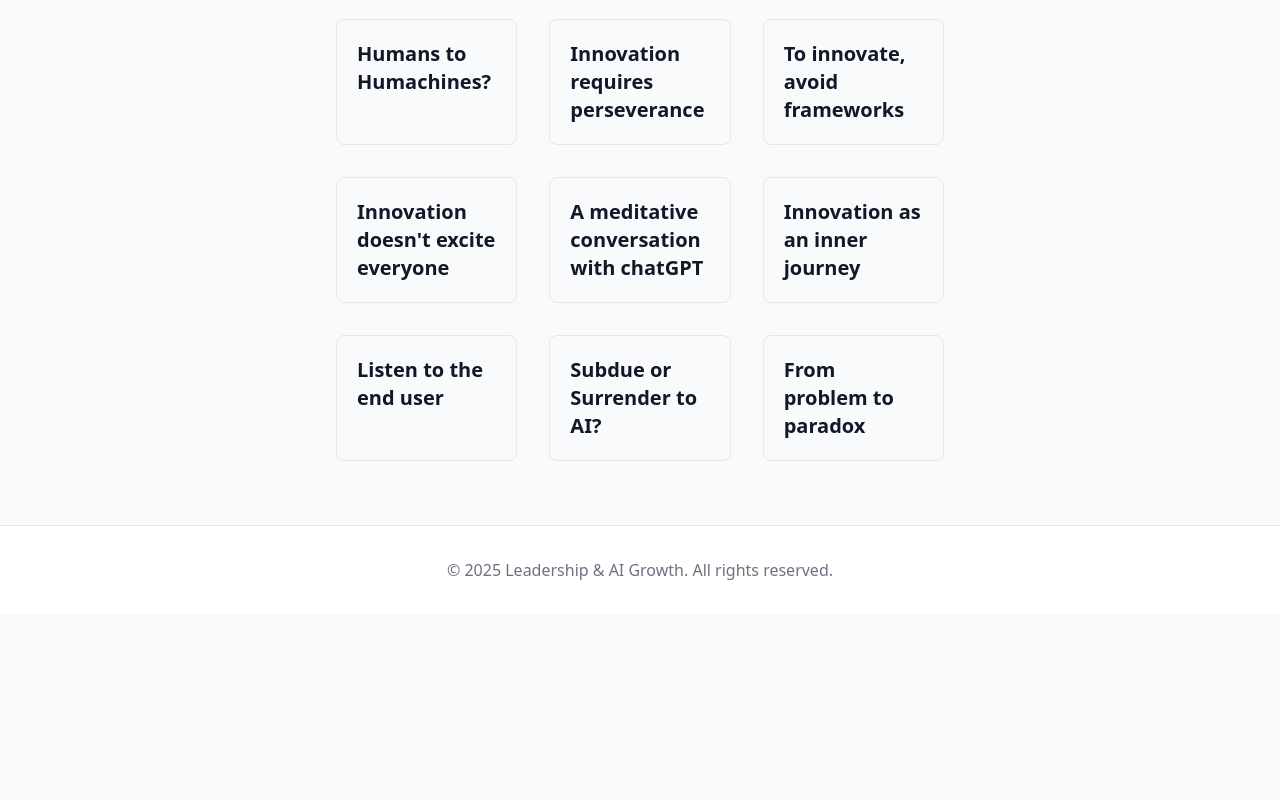
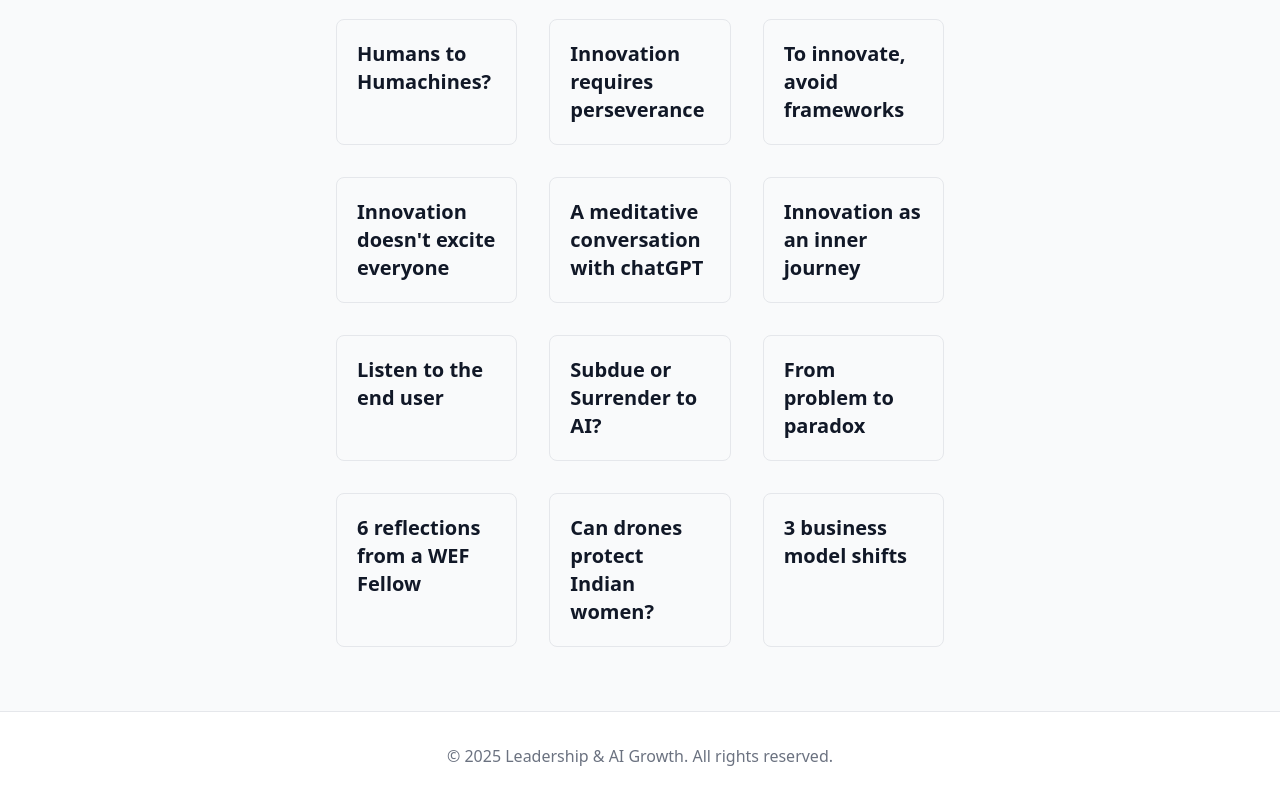
Before and after one commit to Wijay000/draft, a Next.js app: page /insights in a window 1280 px wide. Shown: the part 451-1251 px from the top of the page. Before the commit the page ends 1065 px from the top, so only its background shows below. Built offline with nearby package versions, Linux system fonts and the light colour scheme.

Commit message:
feat(insights): add 3 new articles - WEF Fellow reflections, drones, and business shifts

```diff
--- a/pages/insights.js
+++ b/pages/insights.js
@@ -72,6 +72,24 @@ export default function Insights() {
       date: "",
       description: "",
       url: "https://www.weforum.org/stories/2015/06/problem-paradaox-2-social-innovations-that-have-changed-india/"
+    },
+    {
+      title: "6 reflections from a WEF Fellow",
+      date: "",
+      description: "",
+      url: "https://www.huffpost.com/archive/in/entry/6-reflections-from-a-global-leadership-program_b_7702632"
+    },
+    {
+      title: "Can drones protect Indian women?",
+      date: "",
+      description: "",
+      url: "https://www.weforum.org/stories/2016/09/could-drones-protect-india-s-women-from-rapists/"
+    },
+    {
+      title: "3 business model shifts",
+      date: "",
+      description: "",
+      url: "https://www.weforum.org/stories/2015/06/3-shifts-caused-by-the-new-wave-of-entrepreneurs/"
     }
   ];
 
```
